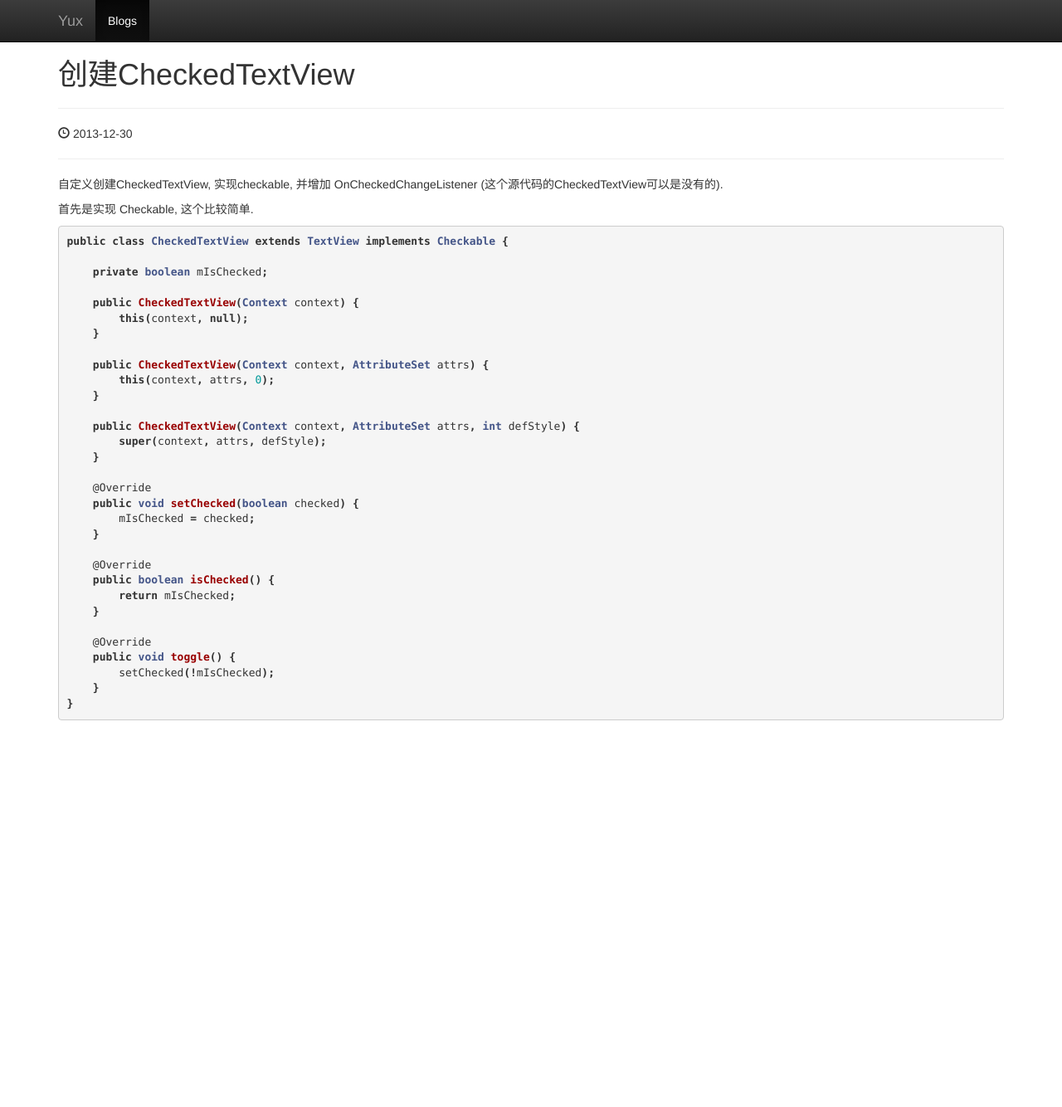
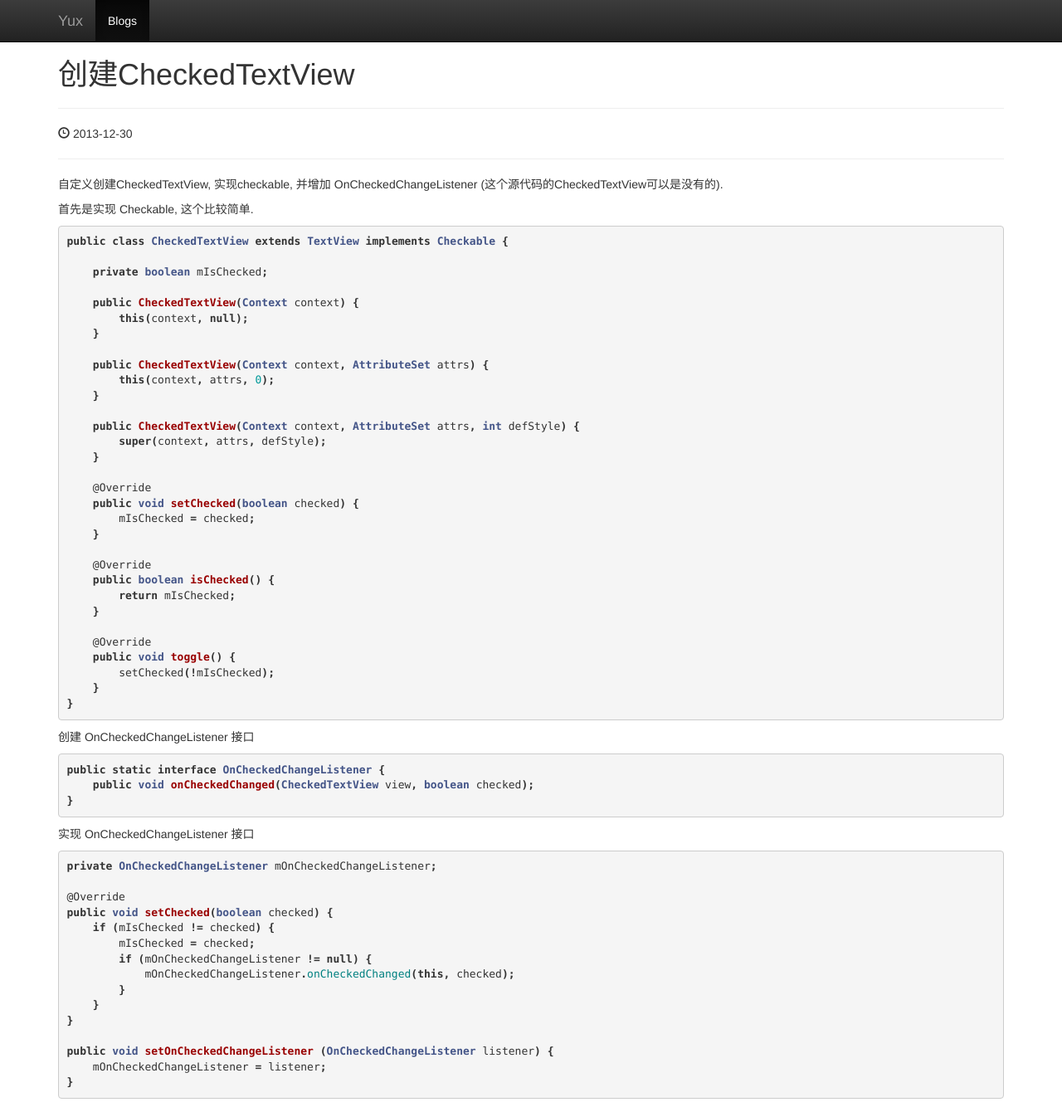
Before and after one commit to pulsaryu/blog, a Jekyll site: the page built from _posts/2013-12-30-checkable-textview.md, in a window 1280 px wide and 1334 px high. Shown: the whole window at 83% size. Built offline with Jekyll 4.4.1, drawn with Linux system fonts in a browser that asks for light colours; nearby versions of some CDN libraries; Markdown is read by kramdown in place of the engine named in the settings; comment, search, counter and statistics services are not loaded.

Commit message:
Update 2013-12-30-checkable-textview.md

```diff
--- a/_posts/2013-12-30-checkable-textview.md
+++ b/_posts/2013-12-30-checkable-textview.md
@@ -40,3 +40,28 @@ public class CheckedTextView extends TextView implements Checkable {
     }
 }
 {% endhighlight %}
+
+创建 OnCheckedChangeListener 接口
+{% highlight java %}
+public static interface OnCheckedChangeListener {
+    public void onCheckedChanged(CheckedTextView view, boolean checked);
+}
+{% endhighlight %}
+实现 OnCheckedChangeListener 接口
+{% highlight java %}
+private OnCheckedChangeListener mOnCheckedChangeListener;
+
+@Override
+public void setChecked(boolean checked) {
+    if (mIsChecked != checked) {
+        mIsChecked = checked;
+        if (mOnCheckedChangeListener != null) {
+            mOnCheckedChangeListener.onCheckedChanged(this, checked);
+        }
+    }
+}
+
+public void setOnCheckedChangeListener (OnCheckedChangeListener listener) {
+    mOnCheckedChangeListener = listener;
+}
+{% endhighlight %}
```
